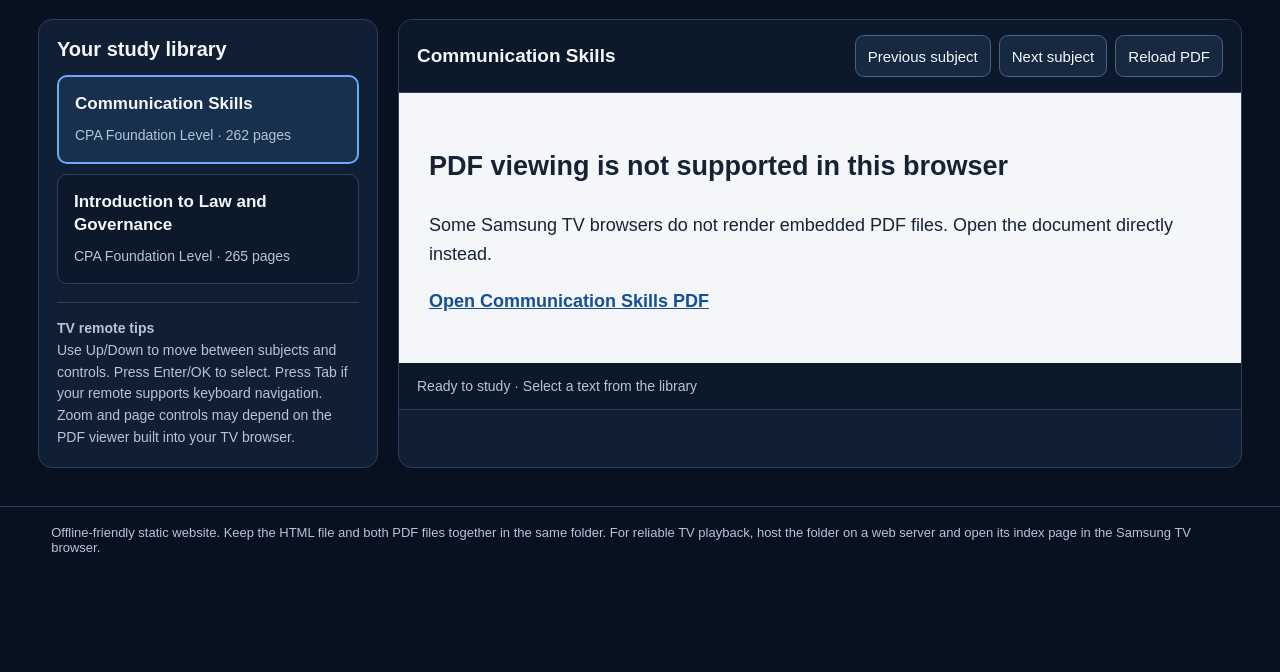
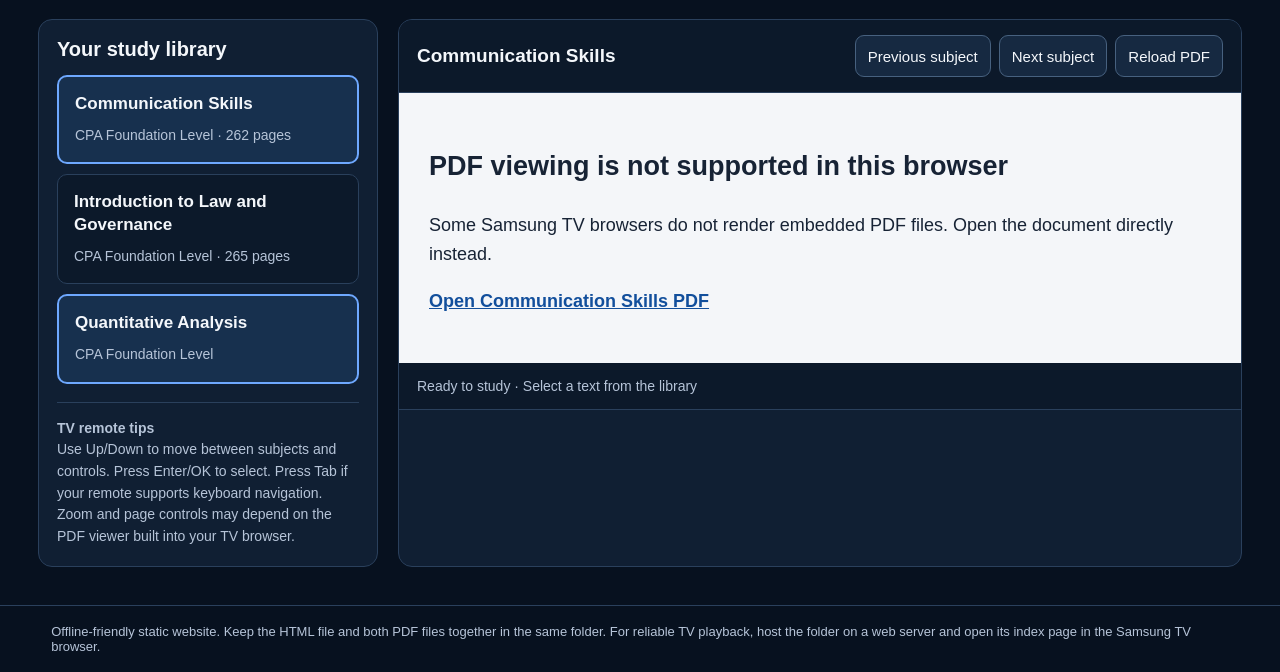
Before and after one commit to Meekowen/CP, a plain HTML site: page index.html in a window 1280 px wide. Shown: the part 272-944 px from the top of the page. Before the commit the page ends 845 px from the top, so only its background shows below. Drawn offline with Linux system fonts and the light colour scheme.

Commit message:
Add button for Quantitative Analysis course

```diff
--- a/index.html
+++ b/index.html
@@ -75,6 +75,14 @@
       <button class="course" data-file="law-and-governance.pdf" data-title="Introduction to Law and Governance" aria-pressed="false">
         <strong>Introduction to Law and Governance</strong><span>CPA Foundation Level · 265 pages</span>
       </button>
+<button class="course"
+        data-file="Quantitative-Analysis.pdf"
+        data-title="Quantitative analysis"
+        aria-pressed="true">
+  <strong>Quantitative Analysis</strong>
+  <span>CPA Foundation Level</span>
+</button>
+
       <div class="tips">
         <strong>TV remote tips</strong><br>
         Use Up/Down to move between subjects and controls. Press Enter/OK to select. Press Tab if your remote supports keyboard navigation. Zoom and page controls may depend on the PDF viewer built into your TV browser.
```
